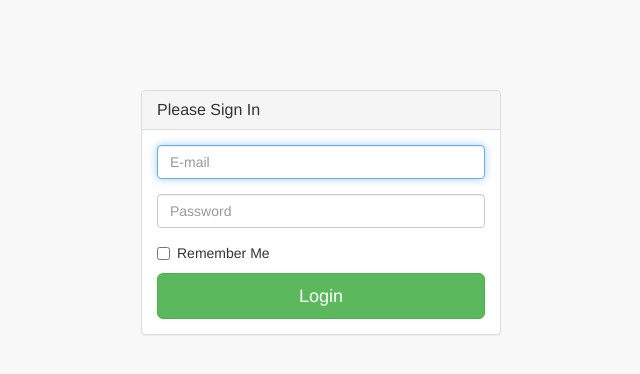
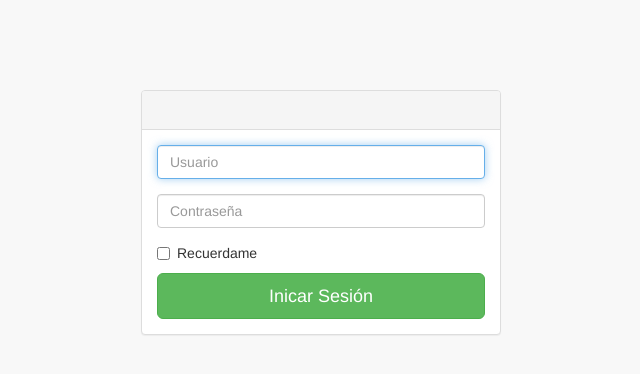
Before and after one commit to ProyectosDuber/Escuela, a PHP site: page /Vistas/pages/login.php in a window 1280 px wide. Shown: the top 374 px of the page, without its empty margins (319-959 px from the left). Run offline with PHP 8.4, Linux system fonts and the light colour scheme.

Commit message:
modeladoCasiTerminado

```diff
--- a/Vistas/pages/login.php
+++ b/Vistas/pages/login.php
@@ -9,7 +9,7 @@
     <meta name="description" content="">
     <meta name="author" content="">
 
-    <title>SB Admin 2 - Bootstrap Admin Theme</title>
+    <title>Inicar Sesión</title>
 
     <!-- Bootstrap Core CSS -->
     <link href="../bower_components/bootstrap/dist/css/bootstrap.min.css" rel="stylesheet">
@@ -39,24 +39,25 @@
             <div class="col-md-4 col-md-offset-4">
                 <div class="login-panel panel panel-default">
                     <div class="panel-heading">
-                        <h3 class="panel-title">Please Sign In</h3>
+                        <h3 class="panel-title">&nbsp;</h3>
                     </div>
                     <div class="panel-body">
                         <form role="form">
                             <fieldset>
                                 <div class="form-group">
-                                    <input class="form-control" placeholder="E-mail" name="email" type="email" autofocus>
+                                    <input class="form-control" placeholder="Usuario" name="email" type="email" autofocus>
                                 </div>
                                 <div class="form-group">
-                                    <input class="form-control" placeholder="Password" name="password" type="password" value="">
+                                    <input class="form-control" placeholder="Contraseña" name="password" type="password" value="">
                                 </div>
                                 <div class="checkbox">
                                     <label>
-                                        <input name="remember" type="checkbox" value="Remember Me">Remember Me
+                                        <input name="remember" type="checkbox" value="Remember Me">
+                                        Recuerdame
                                     </label>
                                 </div>
                                 <!-- Change this to a button or input when using this as a form -->
-                                <a href="index.html" class="btn btn-lg btn-success btn-block">Login</a>
+                                <a href="index.html" class="btn btn-lg btn-success btn-block">Inicar Sesión</a>
                             </fieldset>
                         </form>
                     </div>
```
Also changed, not shown: Analisis/UMLEscuela/nbproject/project.xml (added, +10 -0 lines), 8 other files.
